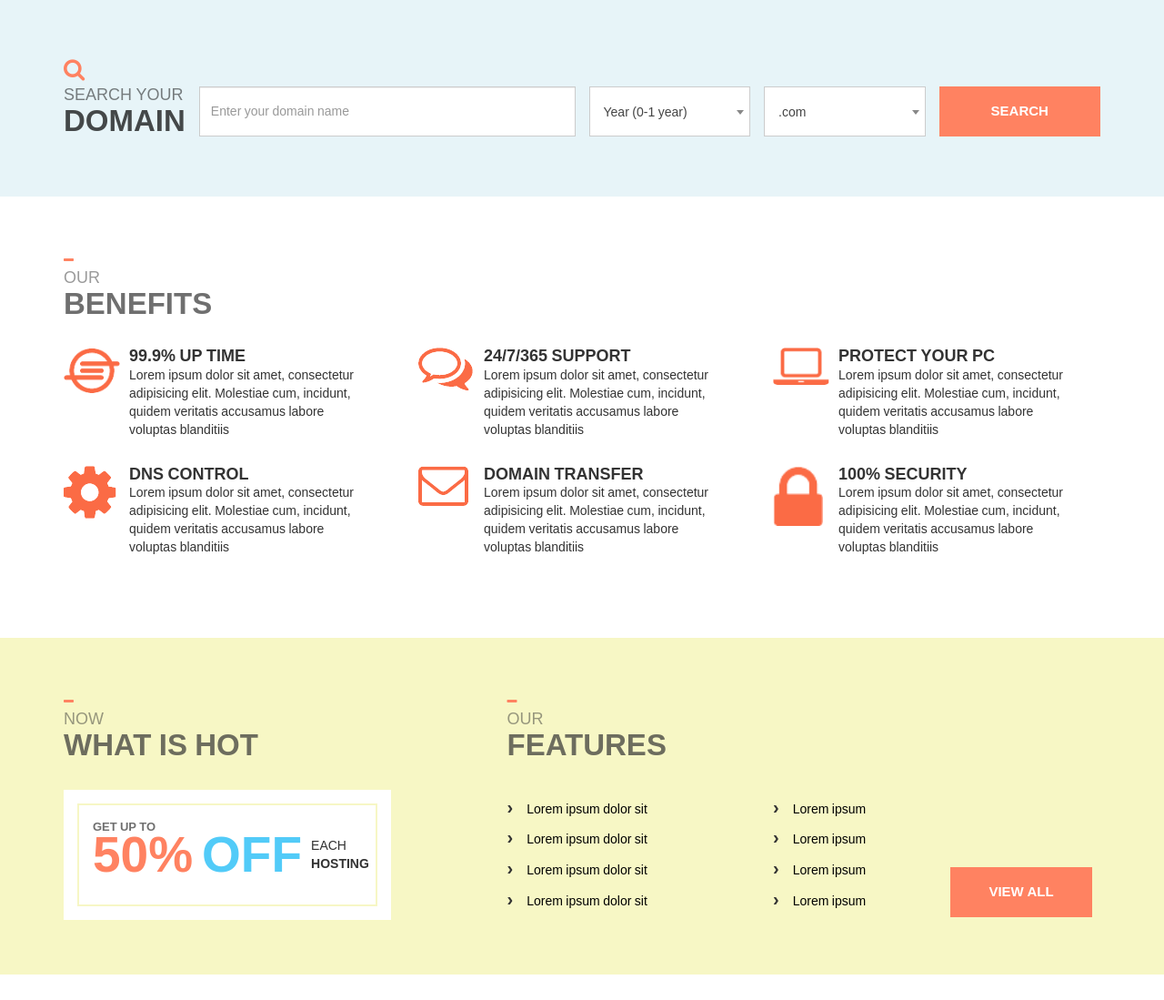
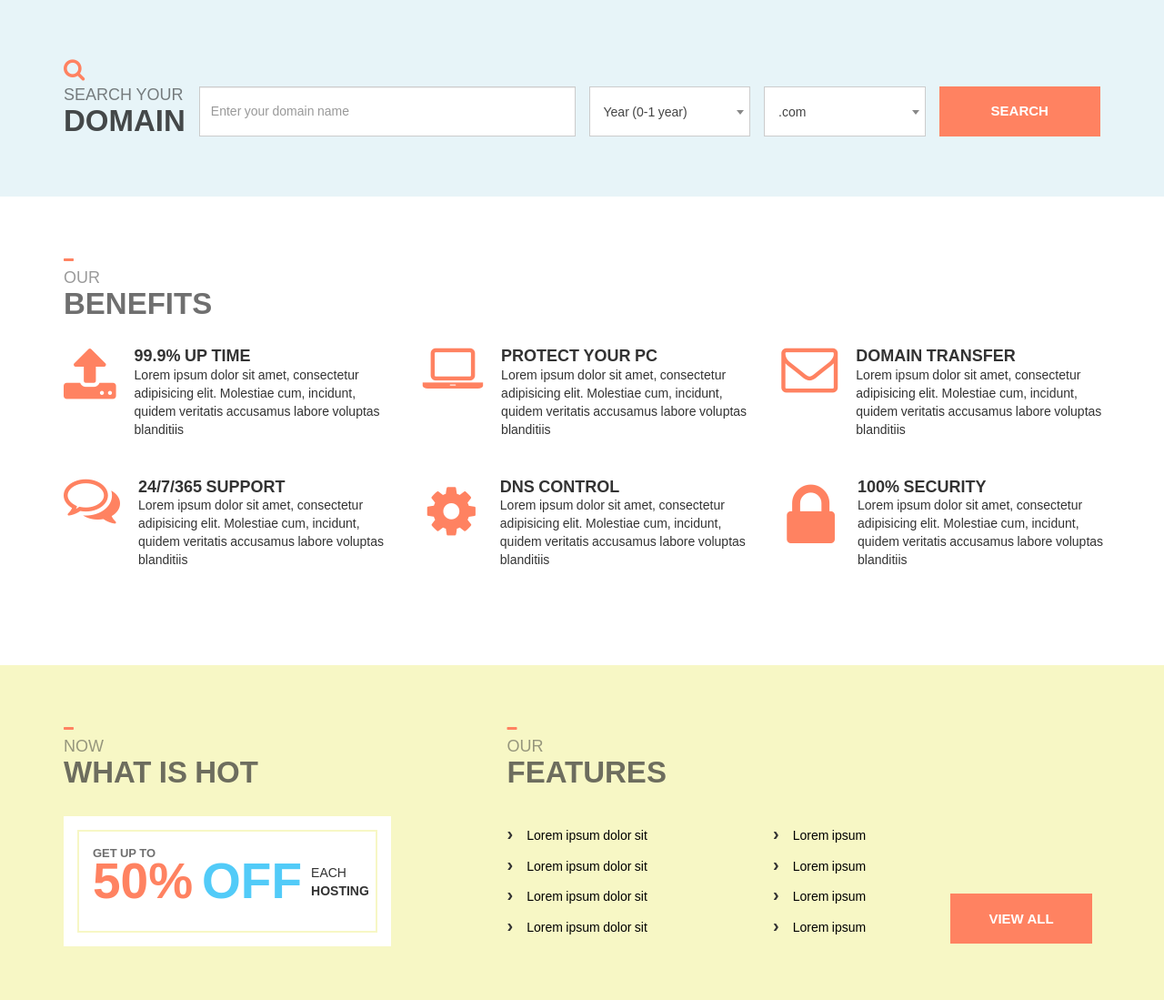
Before and after one commit to puh50/Bootstrap-3-site, a PHP site: page / in a window 1280 px wide. Shown: the part 851-1950 px from the top of the page at 91% size. Run offline with PHP 8.4, Linux system fonts and the light colour scheme.

Commit message:
fix for icons main page

```diff
--- a/Site/css/blog-post.css
+++ b/Site/css/blog-post.css
@@ -107,7 +107,7 @@
 /* Leave a Comment */
 
 .comment-block::before {
-    content: "\f086";
+    content: "\f0e6";
     color: var(--orange);
 }
 .title-block-comment::before {
--- a/Site/css/faq.css
+++ b/Site/css/faq.css
@@ -3,7 +3,8 @@
 .faqs {
     padding-bottom: 0;
 }
-.sqare {
+.follow-steps-block::before {
+    content: "Q";
     padding: 5px 20px;
     margin-right: 20px;
     background-color: var(--orange);
--- a/Site/css/service.css
+++ b/Site/css/service.css
@@ -91,6 +91,9 @@
     .featured-services-border {
         border-right: none;
         border-bottom: 1px solid #fff;
+    }
+    .title-block-latest-news {
+        margin-top: 20px;
     }
 }
 
--- a/Site/css/style.css
+++ b/Site/css/style.css
@@ -355,25 +355,51 @@ a:link {
 
 /*Benefits*/
 
+.masonry { /* Masonry container */
+    column-count: 3;
+    column-gap: 1em;
+}
+.item { /* Masonry bricks or child elements */
+    display: inline-block;
+    margin: 0 0 1em;
+    width: 100%;
+}
 .benefit-title {
     margin-bottom: 10px;
 }
 .item-title {
     font-size: 18px;
 }
-.benefit-pic {
-    width: 19%;
-    margin-right: 1%;
-    display: block;
+.benefit-description-icon {
+    padding-left: 15px;
+}
+.benefit-description-icon::before {
+    color: var(--orange);
+    font-size: 62px;
+    margin: -21px 20px 20px 0;
     float: left;
 }
-.benefit-pic img {
-    max-width: 90%;
+.benefit-description-icon-uptime::before {
+    content: "\f093";
+    margin-top: -14px;
 }
-.benefit-description {
-    width: 75%;
-    margin-right: 3%;
-    float: left;
+.benefit-description-icon-comment::before {
+    content: "\f0e6";
+}
+.benefit-description-icon-laptop::before {
+    content: "\f109";
+}
+.benefit-description-icon-gear::before {
+    content: "\f013";
+    margin: -8px 27px 0px 5px;
+}
+.benefit-description-icon-envelope::before {
+    content: "\f003";
+}
+.benefit-description-icon-lock::before {
+    content: "\f023";
+    font-size: 82px;
+    margin: -16px 25px 0 6px;
 }
 
 /*Hot*/
@@ -681,6 +707,9 @@ footer {
     .social-icons {
         font-size: 18px;
     }
+    .masonry { /* Masonry container */
+        column-count: 2;
+    }
 }
 
 @media screen and (max-width: 991px) {
@@ -849,6 +878,19 @@ footer {
     .quick-links {
         margin-bottom: 20px;
     }
+    .masonry { /* Masonry container */
+        column-count: 1;
+    }
+    .benefit-description-icon::before {
+        width: 90px;
+    }
+    .benefit-description-icon-gear::before {
+        content: "\f013";
+        margin: -16px 15px 0px 5px;
+    }
+    .benefit-description-icon-lock::before {
+        margin: -16px 15px 0 6px;
+    }
 }
 
 @media screen and (max-width: 575px) {
--- a/Site/index.html
+++ b/Site/index.html
@@ -143,48 +143,60 @@
                         </h3>
                     </div>
                 </div>
-                <div class="row">
-                    <div class="col-xs-12 col-sm-6 col-lg-4 margined-bottom">
-                        <div class="benefit-pic benefit-1"><img src="images/Benefit-1-99.9%25.png"></div>
+                <div class="row masonry">
+                    <div class="item">
+                    <div class="margined-bottom benefit-description-icon benefit-description-icon-uptime">
+                        <!-- <div class="benefit-pic benefit-1"><img src="images/Benefit-1-99.9%25.png"></div> -->
                         <div class="benefit-description">
                             <h4 class="item-title uppercase-bold-title">99.9% Up Time</h4>
                             <p>Lorem ipsum dolor sit amet, consectetur adipisicing elit. Molestiae cum, incidunt, quidem veritatis accusamus labore voluptas blanditiis</p>
                         </div>
                     </div>
-                    <div class="col-xs-12 col-sm-6 col-lg-4 margined-bottom">
-                        <div class="benefit-pic benefit-2"><img src="images/Benefit-2-24-7.png"></div>
-                        <div class="benefit-description">
+                    </div>
+                    <div class="item">
+                    <div class="margined-bottom benefit-description-icon benefit-description-icon-comment">
+                        <!-- <div class="benefit-pic benefit-2"><img src="images/Benefit-2-24-7.png"></div> -->
+                        <div class="benefit-description ">
                             <h4 class="item-title uppercase-bold-title">24/7/365 Support</h4>
                             <p>Lorem ipsum dolor sit amet, consectetur adipisicing elit. Molestiae cum, incidunt, quidem veritatis accusamus labore voluptas blanditiis</p>
                         </div>
                     </div>
-                    <div class="col-xs-12 col-sm-6 col-lg-4 margined-bottom">
-                        <div class="benefit-pic benefit-3"><img src="images/Benefit-3-protect.png"></div>
+                </div>
+                <div class="item">
+                    <div class="margined-bottom benefit-description-icon benefit-description-icon-laptop">
+                        <!-- <div class="benefit-pic benefit-3"><img src="images/Benefit-3-protect.png"></div> -->
                         <div class="benefit-description">
                             <h4 class="item-title uppercase-bold-title">Protect Your PC</h4>
                             <p>Lorem ipsum dolor sit amet, consectetur adipisicing elit. Molestiae cum, incidunt, quidem veritatis accusamus labore voluptas blanditiis</p>
                         </div>
                     </div>
-                    <div class="col-xs-12 col-sm-6 col-lg-4 margined-bottom">
-                        <div class="benefit-pic benefit-4"><img src="images/Benefit-4-dns.png"></div>
+                    </div>
+                    <div class="item">
+                    <div class="margined-bottom benefit-description-icon benefit-description-icon-gear">
+                        <!-- <div class="benefit-pic benefit-4"><img src="images/Benefit-4-dns.png"></div> -->
                         <div class="benefit-description">
                             <h4 class="item-title uppercase-bold-title">DNS Control</h4>
                             <p>Lorem ipsum dolor sit amet, consectetur adipisicing elit. Molestiae cum, incidunt, quidem veritatis accusamus labore voluptas blanditiis</p>
                         </div>
                     </div>
-                    <div class="col-xs-12 col-sm-6 col-lg-4 margined-bottom">
-                        <div class="benefit-pic benefit-5"><img src="images/Benefit-5-transfer.png"></div>
+                    </div>
+                    <div class="item">
+                    <div class="margined-bottom benefit-description-icon benefit-description-icon-envelope">
+                        <!-- <div class="benefit-pic benefit-5"><img src="images/Benefit-5-transfer.png"></div> -->
                         <div class="benefit-description">
                             <h4 class="item-title uppercase-bold-title">Domain Transfer</h4>
                             <p>Lorem ipsum dolor sit amet, consectetur adipisicing elit. Molestiae cum, incidunt, quidem veritatis accusamus labore voluptas blanditiis</p>
                         </div>
                     </div>
-                    <div class="col-xs-12 col-sm-6 col-lg-4 margined-bottom">
-                        <div class="benefit-pic benefit-6"><img src="images/Benefit-6-security.png" width="55"></div>
+                    </div>
+                    <div class="item">
+                    <div class="margined-bottom benefit-description-icon benefit-description-icon-lock">
+                        <!-- <div class="benefit-pic benefit-6"><img src="images/Benefit-6-security.png" width="55"></div> -->
                         <div class="benefit-description">
                             <h4 class="item-title uppercase-bold-title">100% Security</h4>
                             <p>Lorem ipsum dolor sit amet, consectetur adipisicing elit. Molestiae cum, incidunt, quidem veritatis accusamus labore voluptas blanditiis</p>
                         </div>
+                    </div>
                     </div>
                 </div>
             </div>
--- a/Site/support.html
+++ b/Site/support.html
@@ -204,7 +204,6 @@
                 <div class="row masonry">
                     <div class="item">
                         <div class="follow-steps-block margined-bottom">
-                            <div class="sqare">Q</div>
                             <div class="padding-top-20">
                                 <h3 class="item-title uppercase-bold-title opacity-7">Lorem ipsum dolor sit amet, consectetur adipisicing elit?</h3>
                                 <p class="opacity-7">Lorem ipsum dolor sit amet, consectetur adipisicing elit. Molestiae cum, incidunt, quidem veritatis accusamus labore voluptas blanditiis Lorem ipsum dolor sit amet, consectetur adipisicing elit. Molestiae cum, incidunt, quidem veritatis accusamus labore voluptas blanditiis Molestiae cum, incidunt, quidem veritatis accusamus labore voluptas blanditiis</p>
@@ -213,7 +212,6 @@
                     </div>
                     <div class="item">
                         <div class="follow-steps-block margined-bottom">
-                            <div class="sqare">Q</div>
                             <div class="padding-top-20">
                                 <h3 class="item-title uppercase-bold-title opacity-7">Lorem ipsum dolor sit amet, consectetur adipisicing elit?</h3>
                                 <p class="opacity-7">Molestiae cum, incidunt, quidem veritatis accusamus labore voluptas blanditiis Lorem ipsum dolor sit amet, consectetur adipisicing elit. Molestiae cum, incidunt, quidem veritatis accusamus labore voluptas blanditiis Molestiae cum, incidunt, quidem veritatis accusamus labore voluptas blanditiis</p>
@@ -222,7 +220,6 @@
                     </div>
                     <div class="item">
                         <div class="follow-steps-block margined-bottom">
-                            <div class="sqare">Q</div>
                             <div class="padding-top-20">
                                 <h3 class="item-title uppercase-bold-title opacity-7">Lorem ipsum dolor sit amet, consectetur adipisicing elit?</h3>
                                 <p class="opacity-7">Lorem ipsum dolor sit amet, consectetur adipisicing elit. Molestiae cum, incidunt, quidem veritatis accusamus labore voluptas blanditiis Lorem ipsum dolor sit amet, consectetur adipisicing elit. Molestiae cum, incidunt, quidem veritatis accusamus labore voluptas blanditiis Molestiae cum, incidunt, quidem veritatis accusamus labore voluptas blanditiis</p>
@@ -231,7 +228,6 @@
                     </div>
                     <div class="item">
                         <div class="follow-steps-block margined-bottom">
-                            <div class="sqare">Q</div>
                             <div class="padding-top-20">
                                 <h3 class="item-title uppercase-bold-title opacity-7">Lorem ipsum dolor sit amet, consectetur adipisicing elit?</h3>
                                 <p class="opacity-7">Lorem ipsum dolor sit amet, consectetur adipisicing elit. Molestiae cum, incidunt, quidem veritatis accusamus labore voluptas blanditiis Lorem ipsum dolor sit amet, consectetur adipisicing elit. Molestiae cum, incidunt, quidem veritatis accusamus labore voluptas blanditiis Molestiae cum, incidunt, quidem veritatis accusamus labore voluptas blanditiis</p>
```
Also changed, not shown: Site/faq.html (+0 -8 lines).
